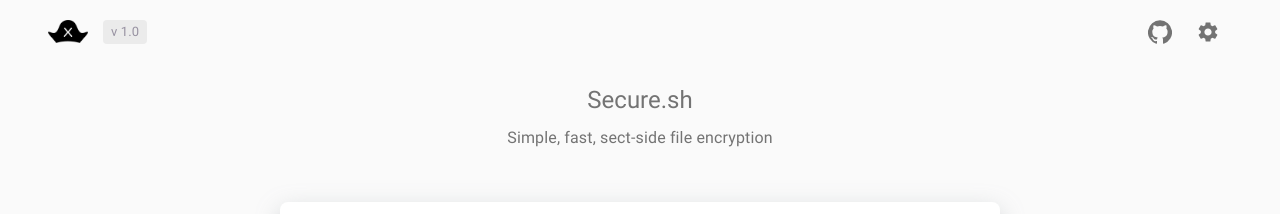
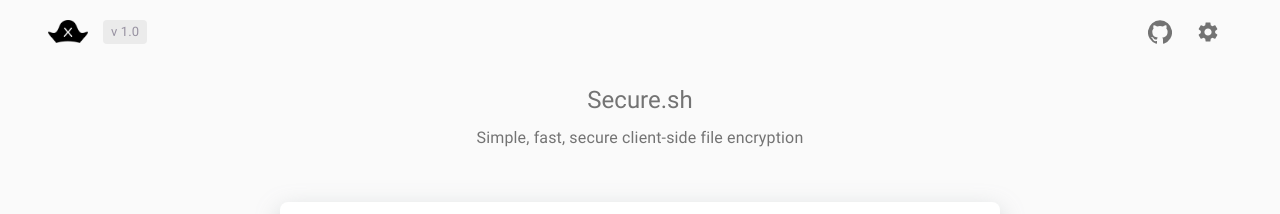
Before and after one commit to Ayush2966/Secure.sh, a Next.js app: page /generate-keys in a window 1280 px wide. Shown: the top 214 px of the page. Built offline with nearby package versions, Linux system fonts and the light colour scheme.

Commit message:
Update index.js

```diff
--- a/locales/en_US/index.js
+++ b/locales/en_US/index.js
@@ -2,7 +2,7 @@ const en_US = {
   language_name: "English",
 
   // Menu
-  sub_title: "Simple, fast, sect-side file encryption",
+  sub_title: "Simple, fast, secure client-side file encryption",
   home: "Home",
   about: "hehe",
 
```
